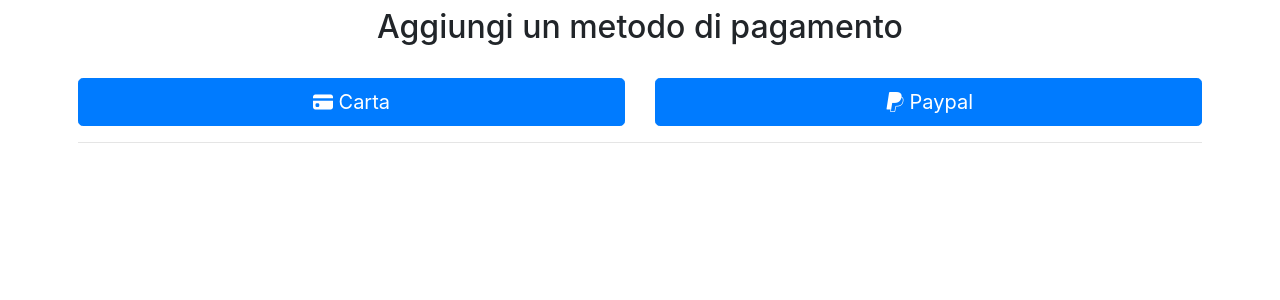
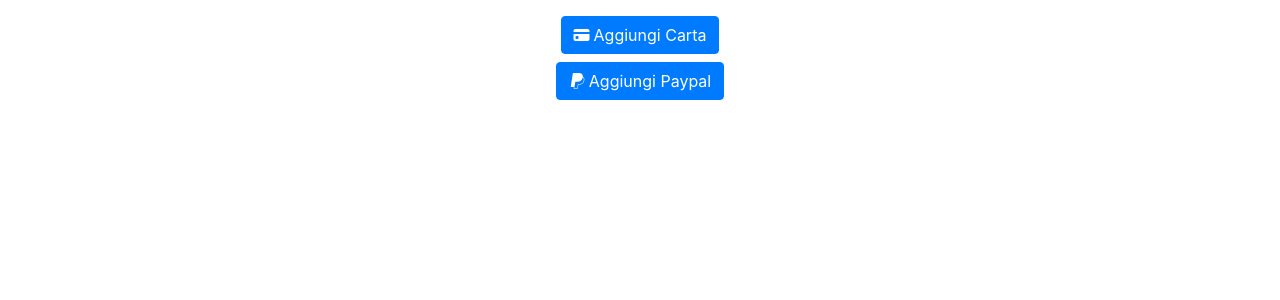
Before and after one commit to LorenzoPrati/HomeRental, a Python web app: template website/templates/metodi_pagamento.html in a window 1280 px wide. Shown: the part 56-356 px from the top of the page. Run offline with Jinja, Linux system fonts and the light colour scheme; the template is opened without the code that fills it, so the values that code supplies are empty.

Commit message:
refactor payments

```diff
--- a/website/templates/aggiungi_carta.html
+++ b/website/templates/aggiungi_carta.html
@@ -20,6 +20,8 @@
             <label for="data_scadenza">Data scadenza:</label>
             <input type="date" class="form-control" id="data_scadenza" name="data_scadenza">
         </div>
-        <button type="submit" class="btn btn-primary btn-lg btn-block">Avanti</button>
+        <div class="row justify-content-center">
+            <button type="submit" class="btn btn-primary">Salva</button>
+        </div>
 </form>
 {% endblock %}
--- a/website/templates/aggiungi_paypal.html
+++ b/website/templates/aggiungi_paypal.html
@@ -7,6 +7,8 @@
         <div class="form-group">
             <input type="email" class="form-control" id="email" name="email" placeholder="Inserisci email">
         </div>
-        <button type="submit" class="btn btn-primary btn-lg btn-block">Avanti</button>
+        <div class="row justify-content-center">
+            <button type="submit" class="btn btn-primary">Salva</button>
+        </div>
 </form>
 {% endblock %}
--- a/website/templates/metodi_pagamento.html
+++ b/website/templates/metodi_pagamento.html
@@ -4,40 +4,35 @@
 {% block content %}
 {% if user.metodi_pagamento %}
 <h2 align="center">I tuoi metodi di pagamento</h2>
-<div class="d-flex flex-row pt-4 justify-content-center">
+<div class="row pt-2 justify-content-center">
     <ul class="list-group">
         {% for metodo_pagamento in user.metodi_pagamento %}
-        <li class="list-group-item">{{metodo_pagamento.get_nome()}}</li>
+        <li class="list-group-item">{{metodo_pagamento.get_nome()}}
+            {% if user.proprietario %}
+            {% if user.proprietario.id_metodo_accredito == metodo_pagamento.id %}
+            (impostato come accredito)
+            {% endif %}
+            {% endif %}
+        </li>
         {% endfor %}
     </ul>
 </div>
-<hr>
 {% endif %}
 
-<h2 align="center">Aggiungi un metodo di pagamento</h2>
-<br>
+<div class="row mt-2 justify-content-center">
+    <a href="{{url_for('views.aggiungi_carta', flag=flag)}}" class="btn btn-primary"><i
+        class="bi bi-credit-card-fill mr-1"></i>Aggiungi Carta</a>
+</div>
 
-<div class="row">
-    <div class="col m5">
-        <a href="{{url_for('views.aggiungi_carta', flag=flag)}}" class="btn btn-primary btn-lg btn-block"><i
-                class="bi bi-credit-card-fill"></i> Carta</a>
+<div class="row mt-2 justify-content-center">
+    <a href="{{url_for('views.aggiungi_paypal', flag=flag)}}" class="btn btn-primary"><i
+        class="bi bi-paypal mr-1"></i>Aggiungi Paypal</a>
 </div>
-    <div class="col m5">
-        <a href="{{ url_for('views.aggiungi_paypal', flag=flag) }}" class="btn btn-primary btn-lg btn-block"><i
-                class="bi bi-paypal"></i> Paypal</a>
-    </div>
-</div>
-<hr>
 
 {% if user.proprietario %}
-<h2 align="center">Il tuo metodo di accredito</h2>
 <form method="post">
-    <div class="d-flex flex-row pt-4 justify-content-center">
-        <ul class="list-group">
-            <li class="list-group-item">{{user.proprietario.metodo_accredito.get_nome()}}</li>
-        </ul>
-    </div>
-    <div class="d-flex row p-1 justify-content-center form-group">
+    <div class="row mt-4 form-group">
+        <label for="id_metodo_accredito">Modifica metodo accredito host:</label>
         <select name="id_metodo_accredito" id="id_metodo_accredito" class="form-control">
             <option selected disabled>Seleziona il metodo di accredito</option>
             {% for metodo_pagamento in user.metodi_pagamento %}
@@ -45,9 +40,12 @@
             {% endfor %}
         </select>
     </div>
-    <button type="submit" class="btn btn-primary btn-lg btn-block">Modifica</button>
+    <div class="row justify-content-center">
+        <button type="submit" class="btn btn-primary">Salva</button>
+    </div>
 </form>
-
 {% endif %}
 
+
+
 {% endblock %}
```
Lines whose indentation alone changed are shown as unchanged.
